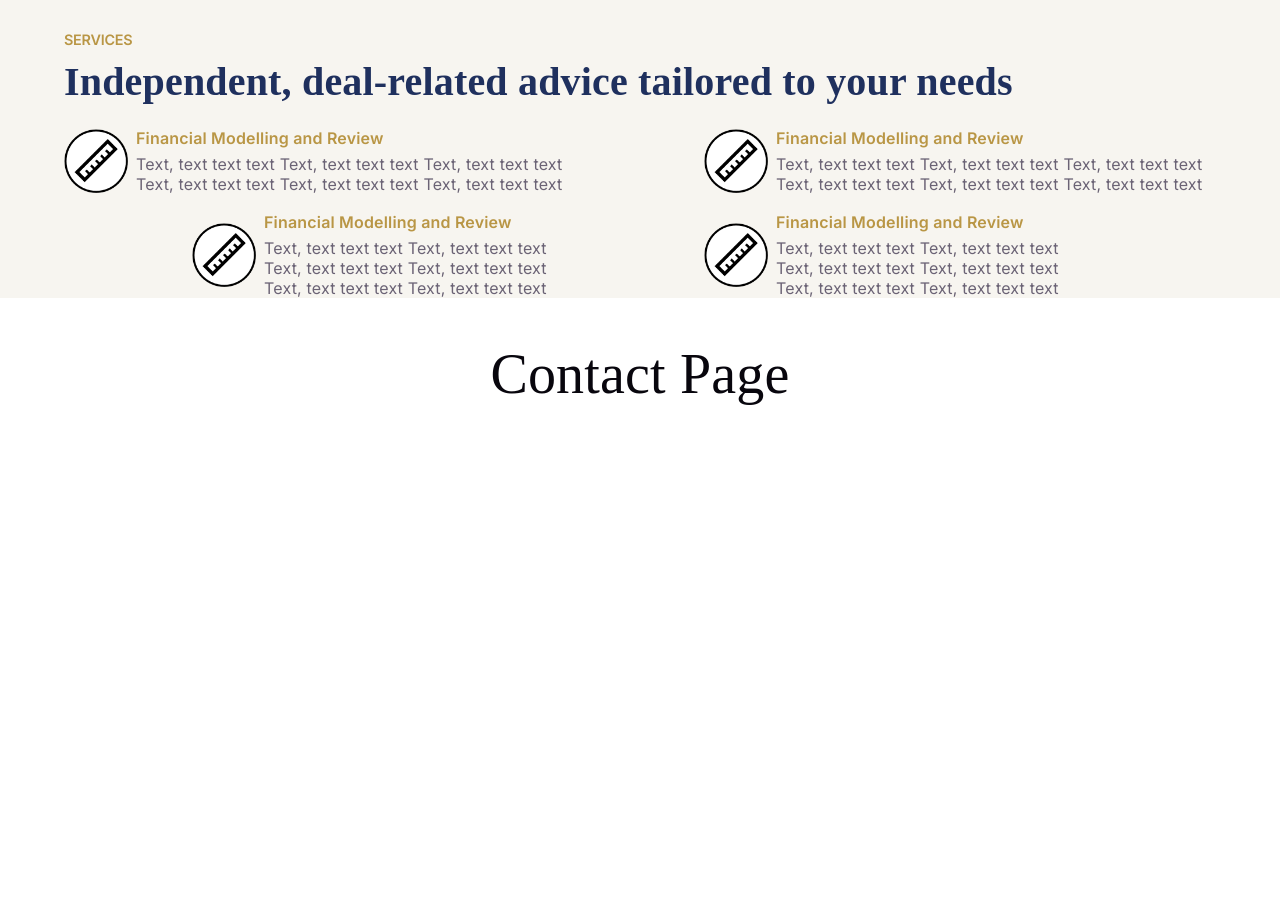
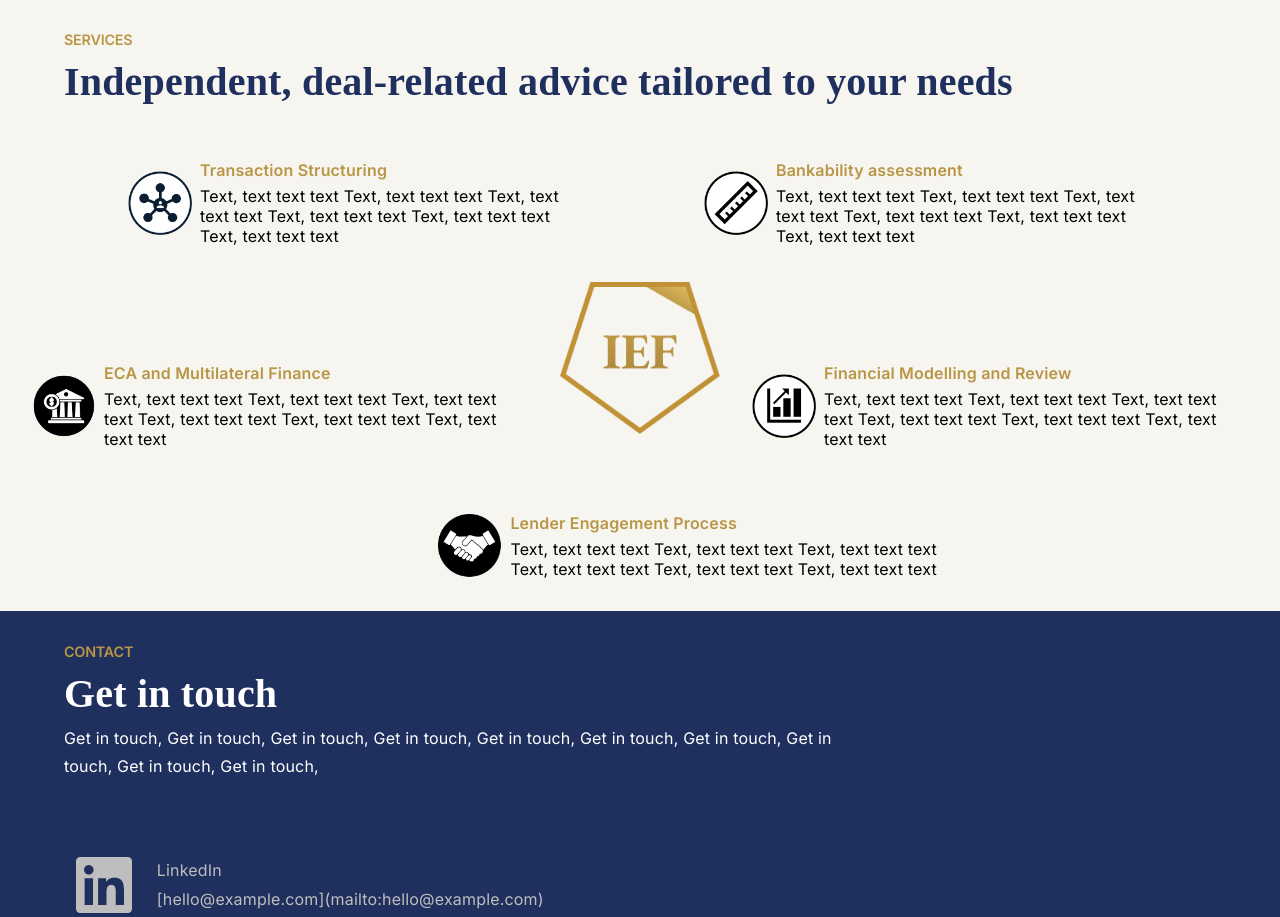
Before and after one commit to FelixJ1/Bouverot, a React (Vite) app: page / in a window 1280 px wide. Shown: the part 2540-3457 px from the top of the page. Before the commit the page ends 2992 px from the top, so only its background shows below. Built offline with nearby package versions, Linux system fonts and the light colour scheme.

Commit message:
Preliminary services and contact pages

```diff
--- a/package.json
+++ b/package.json
@@ -10,6 +10,9 @@
     "preview": "vite preview"
   },
   "dependencies": {
+    "@fortawesome/fontawesome-free": "^7.3.0",
+    "@fortawesome/fontawesome-svg-core": "^7.3.0",
+    "@fortawesome/react-fontawesome": "^3.3.1",
     "react": "^19.2.7",
     "react-dom": "^19.2.7",
     "react-fast-marquee": "^1.6.5",
--- a/src/components/EditableText.jsx
+++ b/src/components/EditableText.jsx
@@ -13,7 +13,7 @@ export function EditableText({ id, children, as: Tag = 'p', className = '' }) {
         console.log('blur fired', id, e.target.innerText);
         }
     }
-      style={editing ? { outline: '2px dashed #ffffff6e', borderRadius: '4px' } : {}}
+      style={editing ? { outline: '2px dashed #009c1a', borderRadius: '4px' } : {}}
       className={className}
     >
       {children}
--- a/src/index.css
+++ b/src/index.css
@@ -1,9 +1,7 @@
 :root {
   --text: #6b6375;
   --text-h: #08060d;
-  --bg: #fff;
-  --border: #e5e4e7;
-  --code-bg: #f4f3ec;
+  --bg: #f7f5f0;
   --accent: #aa3bff;
   --accent-bg: rgba(170, 59, 255, 0.1);
   --accent-border: rgba(170, 59, 255, 0.5);
@@ -18,7 +16,6 @@
   font: 18px/145%;
   letter-spacing: 0.18px;
   color-scheme: light;
-  color: var(--text);
   background: var(--bg);
   font-synthesis: none;
   text-rendering: optimizeLegibility;
--- a/src/main.jsx
+++ b/src/main.jsx
@@ -1,5 +1,6 @@
 import ReactDOM from 'react-dom/client'
 import App from './App'
 import './index.css'
+import '@fortawesome/fontawesome-free/css/all.min.css';
 
 ReactDOM.createRoot(document.getElementById('root')).render(<App />)
--- /dev/null
+++ b/src/pages/Contact.css
@@ -0,0 +1,105 @@
+.contact-page {
+    display: flex;
+    flex-direction: column;
+    align-items: flex-start;
+    justify-content: flex-start;
+    background: #1F305E;
+}
+
+.contact-page h2 {
+    margin-top: 2rem;
+    margin-left: 4rem;
+    color: #B99645;
+    text-align: left;
+    font-size: 0.9rem;
+    font-weight: 600;
+    font-family: 'Inter';
+}
+
+
+.contact-page h1 {
+    margin: 1.5rem 1.5rem 0.5rem 4rem;
+    color: #ffffff;
+    text-align: left;
+    font-weight: 600;
+    margin-top: 0;
+    align-self: flex-start;
+    font-family: 'Times New Roman', Times, serif;
+    max-width: 1000px;
+    font-size: 2.5rem;
+}
+
+.contact-page p {
+    margin: 0rem 1.5rem 0.5rem 4rem;
+    color: #ffffff;
+    text-align: left;
+    max-width: 800px;
+    font-size: 1rem;
+    font-family: 'Inter';
+    line-height: 180%;
+}
+
+.contact-content {
+    display: flex;
+    flex-direction: column;
+    align-items: flex-start;
+    justify-content: flex-start;
+    width: 100%;
+    gap: 4rem;
+}
+
+.contact-split-details {
+    display: flex;
+    flex-direction: row;
+    align-items: center;
+    justify-content: space-between;
+    width: 100%;
+}
+
+.contact-details-list {
+    display: flex;
+    flex-direction: column;
+    align-items: flex-start;
+    justify-content: flex-start;
+    width: 50%;
+}
+
+.contact-details-list-item {
+    display: flex;
+    flex-direction: row;
+    align-items: center;
+    justify-content: flex-start;
+    gap: 0.8rem;
+    width: 100%;
+    margin-left: 4rem;
+    cursor: pointer;
+}
+
+
+.list-item-text {
+    display: flex;
+    flex-direction: column;
+    align-items: flex-start;
+    justify-content: flex-start;
+}
+
+.list-item-text p {
+    margin: 0;
+    color: rgb(190, 190, 190);
+}
+
+.contact-details-list-item:hover .list-item-icon, .contact-details-list-item:hover .list-item-text p {
+    color: #fff;
+}
+
+.contact-top-text {
+    display: flex;
+    flex-direction: column;
+    justify-content: flex-start;
+    align-items: flex-start;
+}
+
+.list-item-icon {
+    font-size: 4rem;
+    color: rgb(190, 190, 190);
+}
--- a/src/pages/Contact.jsx
+++ b/src/pages/Contact.jsx
@@ -1,3 +1,27 @@
+import { EditableText } from '../components/EditableText'
+import './Contact.css'
+
 export default function Contact() {
-  return <h1>Contact Page</h1>
+  return (
+    <div className="contact-page">
+      <EditableText id="contact-heading" as="h2">CONTACT</EditableText>
+      <div className="contact-content">
+        <div className="contact-top-text">
+          <EditableText id="contact-title" as="h1">Get in touch</EditableText>
+          <EditableText id="contact-desc" as="p">Get in touch, Get in touch, Get in touch, Get in touch, Get in touch, Get in touch, Get in touch, Get in touch, Get in touch, Get in touch,</EditableText>
+        </div>
+        <div className="contact-split-details">
+          <div className="contact-details-list">
+            <div className="contact-details-list-item">
+              <i className="fa-brands fa-linkedin list-item-icon"></i>
+              <div className="list-item-text">
+                <EditableText id="contact-linkedin-label" as="p">LinkedIn</EditableText>
+                <EditableText id="contact-linkedin-url" as="p">[hello@example.com](mailto:hello@example.com)</EditableText>
+              </div>
+            </div>
+          </div>
+        </div>
+      </div>
+    </div>
+  )
 }
--- a/src/pages/Services.css
+++ b/src/pages/Services.css
@@ -12,6 +12,7 @@
     align-items: flex-start;
     justify-content: flex-start;
     width: 100%;
+    gap: 2rem;
 }
 
 .services-page h2 {
@@ -61,7 +62,7 @@
 }
 
 .services-first-row {
-    width: 100%;
+    width: 90%;
     display: flex;
     flex-direction: row;
     justify-content: space-between;
@@ -69,10 +70,18 @@
 }
 
 .services-second-row {
-    width: 80%;
+    width: 100%;
     display: flex;
     flex-direction: row;
-    justify-content: space-between;
+    justify-content: space-around;
+    align-items: baseline;
+}
+
+.services-third-row {
+    width: 100%;
+    display: flex;
+    flex-direction: row;
+    justify-content: center;
     align-items: center;
 }
 
@@ -83,6 +92,29 @@
     justify-content: center;
     align-items: center;
     padding: 0 4rem;
+}
+
+.services-explanation-box.row2 {
+    padding: 2rem;
+}
+
+.services-explanation-box.row3 {
+    padding: 2rem 0 2rem 20%;
+}
+
+.pentagon-wrapper {
+    display: flex;
+    justify-content: center;
+    align-items: center;
+    width: 10rem;
+    height: 10rem;
+    padding: 2rem 0 1rem 0;
+}
+
+.pentagon-image {
+    object-fit: contain;
+    width: 10rem;
+    height: 10rem;
 }
 
 .services-explanation-text {
--- a/src/pages/Services.jsx
+++ b/src/pages/Services.jsx
@@ -10,52 +10,45 @@ export default function Services() {
         <div className="services-explanation">
           <div className="services-first-row">
             <div className="services-explanation-box">
-                <img src='./Services/bankability.png' className="services-image"/>
+              <img src='./Services/transaction.png' className="services-image"/>
               <div className="services-explanation-text">
-                  <h3>
-                    Financial Modelling and Review
-                  </h3>
-                  <p>
-                    Text, text text text Text, text text text Text, text text text Text, text text text Text, text text text Text, text text text
-                  </p>
+                <EditableText id="service-1-title" as="h3">Transaction Structuring</EditableText>
+                <EditableText id="service-1-desc" as="p">Text, text text text Text, text text text Text, text text text Text, text text text Text, text text text Text, text text text</EditableText>
               </div>
             </div>
             <div className="services-explanation-box">
               <img src='./Services/bankability.png' className="services-image"/>
               <div className="services-explanation-text">
-                  <h3>
-                    Financial Modelling and Review
-                  </h3>
-                  <p>
-                    Text, text text text Text, text text text Text, text text text Text, text text text Text, text text text Text, text text text
-                  </p>
+                <EditableText id="service-2-title" as="h3">Bankability assessment</EditableText>
+                <EditableText id="service-2-desc" as="p">Text, text text text Text, text text text Text, text text text Text, text text text Text, text text text Text, text text text</EditableText>
               </div>
             </div>
           </div>
-            <div className="pentagon-wrapper">
-              <img />
-            </div>
           <div className="services-second-row">
-              <div className="services-explanation-box">
-                <img src='./Services/bankability.png' className="services-image"/>
+            <div className="services-explanation-box row2">
+              <img src='./Services/eca.png' className="services-image"/>
               <div className="services-explanation-text">
-                  <h3>
-                    Financial Modelling and Review
-                  </h3>
-                  <p>
-                    Text, text text text Text, text text text Text, text text text Text, text text text Text, text text text Text, text text text
-                  </p>
+                <EditableText id="service-3-title" as="h3">ECA and Multilateral Finance</EditableText>
+                <EditableText id="service-3-desc" as="p">Text, text text text Text, text text text Text, text text text Text, text text text Text, text text text Text, text text text</EditableText>
               </div>
             </div>
-              <div className="services-explanation-box">
-                <img src='./Services/bankability.png' className="services-image"/>
+            <div className="pentagon-wrapper">
+              <img src="IEF-pentagon.png" className="pentagon-image"/>
+            </div>
+            <div className="services-explanation-box row2">
+              <img src='./Services/modelling.png' className="services-image"/>
               <div className="services-explanation-text">
-                  <h3>
-                    Financial Modelling and Review
-                  </h3>
-                  <p>
-                    Text, text text text Text, text text text Text, text text text Text, text text text Text, text text text Text, text text text
-                  </p>
+                <EditableText id="service-4-title" as="h3">Financial Modelling and Review</EditableText>
+                <EditableText id="service-4-desc" as="p">Text, text text text Text, text text text Text, text text text Text, text text text Text, text text text Text, text text text</EditableText>
+              </div>
+            </div>
+          </div>
+          <div className="servicees-third-row">
+            <div className="services-explanation-box row3">
+              <img src='./Services/engagement.png' className="services-image"/>
+              <div className="services-explanation-text">
+                <EditableText id="service-5-title" as="h3">Lender Engagement Process</EditableText>
+                <EditableText id="service-5-desc" as="p">Text, text text text Text, text text text Text, text text text Text, text text text Text, text text text Text, text text text</EditableText>
               </div>
             </div>
           </div>
```
Also changed, not shown: public/IEF-pentagon.png (added), 1 other file (tests, documents, lock files or other folders). Lines whose indentation alone changed are shown as unchanged.
